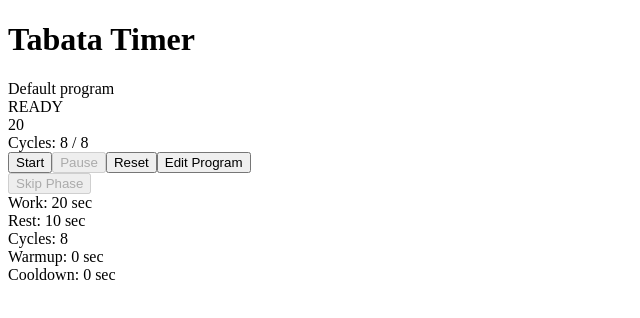
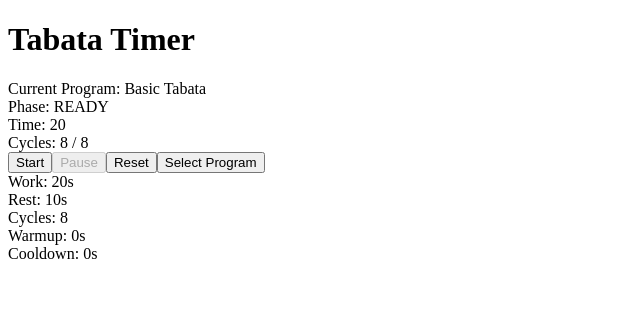
Before and after one commit to stefaneun/courceProject, a React (Vite) app in the folder tabata-timer/: page / in a window 1280 px wide. Shown: the top 318 px of the page, without its empty margins (0-640 px from the left). Built offline with nearby package versions, Linux system fonts and the light colour scheme.

Commit message:
add-program-managment

```diff
--- a/tabata-timer/src/components/BasicTabata/index.jsx
+++ b/tabata-timer/src/components/BasicTabata/index.jsx
@@ -1,30 +1,28 @@
 import React, { useEffect, useState } from "react";
 import { useLocalStorage } from '../../hooks/useLocalStorage';
 import { useSound } from '../../hooks/useSound';
+import defaultPrograms from '../DefaultPrograms/tabataPrograms.json'
 
 export const BasicTabata = () => {
-    const [program, setProgram] = useLocalStorage('currentProgram', {
-        name: 'Default program',
-        workTime: 20,
-        restTime: 10,
-        cycles: 8,
-        warmup: 0,
-        cooldown: 0
-    });
+
+    const defaultProgramList = defaultPrograms.defaultPrograms || [];
+
+    const [savedPrograms, setSavedPrograms] = useLocalStorage('tabataPrograms', defaultProgramList);
+    const [currentProgram, setCurrentProgram] = useLocalStorage('currentProgram', savedPrograms[0] || defaultProgramList[0]);
 
     const [phase, setPhase] = useState('ready');
-    const [timeLeft, setTimeLeft] = useState(program.workTime);
-    const [cyclesLeft, setCyclesLeft] = useState(program.cycles);
+    const [timeLeft, setTimeLeft] = useState(currentProgram.workTime);
+    const [cyclesLeft, setCyclesLeft] = useState(currentProgram.cycles);
     const [isRunning, setIsRunning] = useState(false);
-    const [isEditing, setIsEditing] = useState(false);
-    const [editProgram, setEditProgram] = useState({ ...program });
+    const [editProgram, setEditProgram] = useState({ ...currentProgram });
+    const [mode, setMode] = useState('timer');
 
     const { playStart, playStop, playPhaseChange, playEnd } = useSound();
 
     const handleStart = () => {
         setIsRunning(true);
         setPhase('work');
-        setTimeLeft(program.workTime);
+        setTimeLeft(currentProgram.workTime);
         playStart();
     };
 
@@ -36,8 +34,8 @@ export const BasicTabata = () => {
     const handleReset = () => {
         setIsRunning(false);
         setPhase('ready');
-        setTimeLeft(program.workTime);
-        setCyclesLeft(program.cycles);
+        setTimeLeft(currentProgram.workTime);
+        setCyclesLeft(currentProgram.cycles);
         playStop();
     };
 
@@ -52,33 +50,69 @@ export const BasicTabata = () => {
         playPhaseChange();
 
         if (newPhase === 'work') {
-            setTimeLeft(program.workTime);
+            setTimeLeft(currentProgram.workTime);
         } else {
-            setTimeLeft(program.restTime);
+            setTimeLeft(currentProgram.restTime);
         }
-
     };
 
-    const handleEdit = () => {
-        setEditProgram({ ...program });
-        setIsEditing(true);
-    };
-
-    const handleSave = () => {
-        setProgram(editProgram);
-        setIsEditing(false);
+    const handleSelectProgram = (program) => {
+        setCurrentProgram(program);
+        setMode('timer');
         handleReset();
     };
 
-    const handleCancel = () => {
-        setIsEditing(false);
+    const handleCreateNew = () => {
+        const newProgram = {
+            id: Date.now(),
+            name: 'New Program',
+            workTime: 20,
+            restTime: 10,
+            cycles: 8,
+            warmup: 0,
+            cooldown: 0
+        };
+        setEditProgram(newProgram);
+        setMode('edit');
+    };
+
+    const handleEditProgram = (program) => {
         setEditProgram({ ...program });
+        setMode('edit');
+    };
+
+    const handleSaveProgram = () => {
+        const updatedPrograms = savedPrograms.filter(p => p.id !== editProgram.id);
+        updatedPrograms.push(editProgram);
+        setSavedPrograms(updatedPrograms);
+        setCurrentProgram(editProgram);
+        setMode('timer');
+        handleReset();
+    };
+
+    const handleDeleteProgram = (programId) => {
+        if (savedPrograms.length <= 1) {
+            alert('Cannot delete the last program');
+            return;
+        }
+
+        const updatedPrograms = savedPrograms.filter(p => p.id !== programId);
+        setSavedPrograms(updatedPrograms);
+
+        if (currentProgram.id === programId) {
+            setCurrentProgram(updatedPrograms[0]);
+            handleReset();
+        }
+    };
+
+    const handleCancelEdit = () => {
+        setMode('timer');
     };
 
     const handleInputChange = (field, value) => {
         setEditProgram(prev => ({
             ...prev,
-            [field]: parseInt(value) || 0
+            [field]: field === 'name' ? value : parseInt(value) || 0
         }));
     };
 
@@ -108,41 +142,54 @@ export const BasicTabata = () => {
         }, 1000);
 
         return () => clearInterval(interval);
-    }, [isRunning, phase, cyclesLeft, program]);
-
-    const handleSkipPhase = () => {
-        if (phase === 'work') {
-            handlePhaseChange('rest');
-        } else if (phase === 'rest') {
-            const newCycles = cyclesLeft - 1;
-            setCyclesLeft(newCycles);
-
-            if (newCycles <= 0) {
-                handleFinish();
-            } else {
-                handlePhaseChange('work');
-            }
-        }
-    };
+    }, [isRunning, phase, cyclesLeft, currentProgram]);
 
     const formatTime = (seconds) => {
         return `${seconds}`.padStart(2, '0');
     };
 
-    if (isEditing) {
+    if (mode === 'select') {
         return (
             <div>
-                <h1>Edit Program</h1>
+                <h2>Select Program</h2>
+
+                {savedPrograms.map(program => (
+                    <div key={program.id} style={{ border: '1px solid #ccc', padding: '10px', margin: '5px' }}>
+                        <h3>{program.name}</h3>
+                        <div>Work: {program.workTime}s | Rest: {program.restTime}s</div>
+                        <div>Cycles: {program.cycles} | Warmup: {program.warmup}s | Cooldown: {program.cooldown}s</div>
+                        <div>
+                            <button onClick={() => handleSelectProgram(program)}>Select</button>
+                            <button onClick={() => handleEditProgram(program)}>Edit</button>
+                            <button onClick={() => handleDeleteProgram(program.id)}>Delete</button>
+                        </div>
+                    </div>
+                ))}
+
                 <div>
-                    <label>Program Name:</label>
+                    <button onClick={handleCreateNew}>Create New Program</button>
+                    <button onClick={() => setMode('timer')}>Back to Timer</button>
+                </div>
+            </div>
+        );
+    }
+
+    if (mode === 'edit') {
+        return (
+            <div>
+                <h2>{editProgram.id ? 'Edit Program' : 'Create New Program'}</h2>
+
+                <div>
+                    <label>Program Name: </label>
                     <input
                         type="text"
                         value={editProgram.name}
-                        onChange={(e) => setEditProgram(prev => ({ ...prev, name: e.target.value }))}
+                        onChange={(e) => handleInputChange('name', e.target.value)}
                     />
                 </div>
+
                 <div>
-                    <label>Work Time (seconds):</label>
+                    <label>Work Time (seconds): </label>
                     <input
                         type="number"
                         value={editProgram.workTime}
@@ -150,8 +197,9 @@ export const BasicTabata = () => {
                         min="1"
                     />
                 </div>
+
                 <div>
-                    <label>Rest Time (seconds):</label>
+                    <label>Rest Time (seconds): </label>
                     <input
                         type="number"
                         value={editProgram.restTime}
@@ -159,8 +207,9 @@ export const BasicTabata = () => {
                         min="1"
                     />
                 </div>
+
                 <div>
-                    <label>Cycles:</label>
+                    <label>Cycles: </label>
                     <input
                         type="number"
                         value={editProgram.cycles}
@@ -168,8 +217,9 @@ export const BasicTabata = () => {
                         min="1"
                     />
                 </div>
+
                 <div>
-                    <label>Warmup (seconds):</label>
+                    <label>Warmup (seconds): </label>
                     <input
                         type="number"
                         value={editProgram.warmup}
@@ -177,8 +227,9 @@ export const BasicTabata = () => {
                         min="0"
                     />
                 </div>
+
                 <div>
-                    <label>Cooldown (seconds):</label>
+                    <label>Cooldown (seconds): </label>
                     <input
                         type="number"
                         value={editProgram.cooldown}
@@ -186,32 +237,26 @@ export const BasicTabata = () => {
                         min="0"
                     />
                 </div>
+
                 <div>
-                    <button onClick={handleSave}>Save Program</button>
-                    <button onClick={handleCancel}>Cancel</button>
+                    <button onClick={handleSaveProgram}>Save Program</button>
+                    <button onClick={handleCancelEdit}>Cancel</button>
                 </div>
             </div>
         );
     }
 
+
     return (
         <div>
             <h1>Tabata Timer</h1>
-            <div>
-                {program.name}
-            </div>
+            <div>Current Program: {currentProgram.name}</div>
 
-            <div>
-                {phase.toUpperCase()}
-            </div>
+            <div>Phase: {phase.toUpperCase()}</div>
 
-            <div>
-                {formatTime(timeLeft)}
-            </div>
+            <div>Time: {formatTime(timeLeft)}</div>
 
-            <div>
-                Cycles: {cyclesLeft} / {program.cycles}
-            </div>
+            <div>Cycles: {cyclesLeft} / {currentProgram.cycles}</div>
 
             <div>
                 <button
@@ -228,35 +273,24 @@ export const BasicTabata = () => {
                     Pause
                 </button>
 
-                <button
-                    onClick={handleReset}
-                >
+                <button onClick={handleReset}>
                     Reset
                 </button>
 
                 <button
-                    onClick={handleEdit}
+                    onClick={() => setMode('select')}
                     disabled={isRunning}
                 >
-                    Edit Program
+                    Select Program
                 </button>
             </div>
 
             <div>
-                <button
-                    onClick={handleSkipPhase}
-                    disabled={!isRunning}
-                >
-                    Skip Phase
-                </button>
-            </div>
-
-            <div>
-                <div>Work: {program.workTime} sec</div>
-                <div>Rest: {program.restTime} sec</div>
-                <div>Cycles: {program.cycles}</div>
-                <div>Warmup: {program.warmup} sec</div>
-                <div>Cooldown: {program.cooldown} sec</div>
+                <div>Work: {currentProgram.workTime}s</div>
+                <div>Rest: {currentProgram.restTime}s</div>
+                <div>Cycles: {currentProgram.cycles}</div>
+                <div>Warmup: {currentProgram.warmup}s</div>
+                <div>Cooldown: {currentProgram.cooldown}s</div>
             </div>
         </div>
     );
--- /dev/null
+++ b/tabata-timer/src/components/DefaultPrograms/tabataPrograms.json
@@ -0,0 +1,31 @@
+{
+  "defaultPrograms": [
+    {
+      "id": 1,
+      "name": "Basic Tabata",
+      "workTime": 20,
+      "restTime": 10,
+      "cycles": 8,
+      "warmup": 0,
+      "cooldown": 0
+    },
+    {
+      "id": 2,
+      "name": "Advanced Tabata",
+      "workTime": 30,
+      "restTime": 15,
+      "cycles": 6,
+      "warmup": 60,
+      "cooldown": 60
+    },
+    {
+      "id": 3,
+      "name": "Quick Workout",
+      "workTime": 15,
+      "restTime": 5,
+      "cycles": 10,
+      "warmup": 30,
+      "cooldown": 30
+    }
+  ]
+}
```
